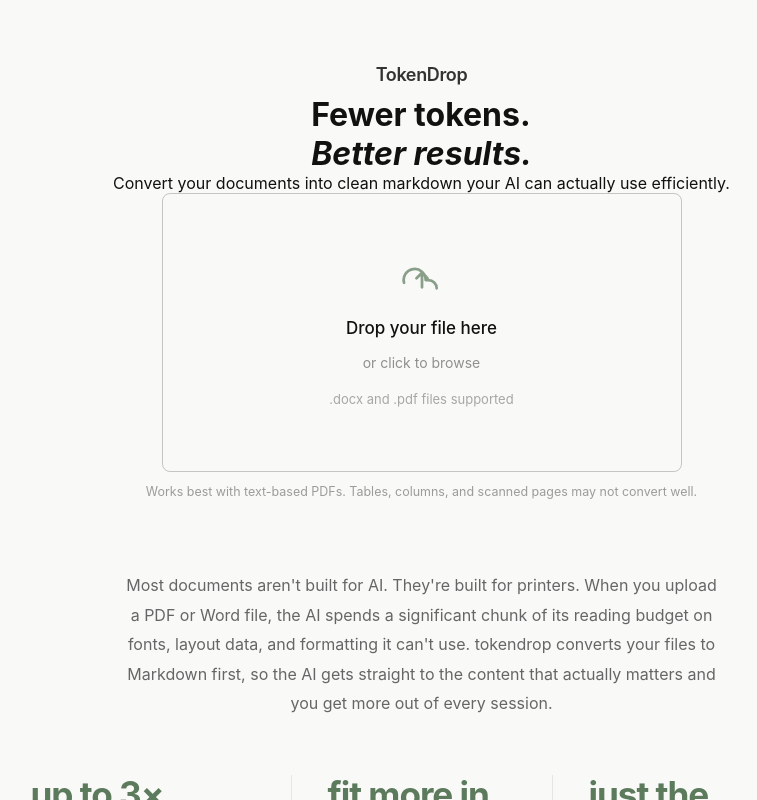
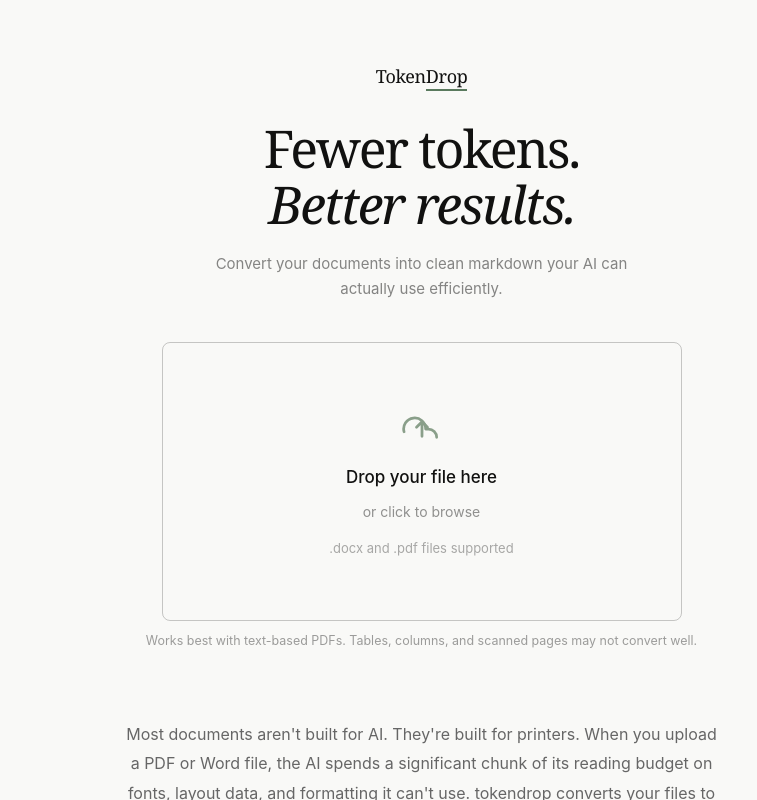
Before and after one commit to zach-ss/tokendrop, a React (Vite) app: page / in a window 1280 px wide. Shown: the whole page, without its empty margins (211-968 px from the left). Built offline with nearby package versions, Linux system fonts and the light colour scheme.

Commit message:
Refactor CSS styles for app-title and hero components
Updated font styles and adjusted margins for various elements.

```diff
--- a/src/App.css
+++ b/src/App.css
@@ -50,24 +50,43 @@
 }
 
 .app-title {
+  font-family: Georgia, 'Times New Roman', serif;
   font-size: 1.125rem;
-  font-weight: 600;
+  font-weight: 400;
   letter-spacing: -0.02em;
   color: var(--text);
-  margin-bottom: 0.625rem;
-  opacity: 0.85;
+  margin-bottom: 2rem;
 }
 
-.app-tagline {
-  font-size: 0.875rem;
+.logo-drop {
+  border-bottom: 2.5px solid #5A7A5E;
+  padding-bottom: 1px;
+}
+
+.hero-headline {
+  font-family: Georgia, 'Times New Roman', serif;
+  font-size: 3.25rem;
   font-weight: 400;
   color: var(--text);
-  opacity: 0.45;
+  line-height: 1.08;
+  letter-spacing: -0.04em;
   text-align: center;
-  max-width: 400px;
-  line-height: 1.7;
-  letter-spacing: 0.01em;
-  margin-bottom: 3rem;
+  margin: 0 0 1.25rem;
+}
+
+.hero-headline em {
+  font-style: italic;
+}
+
+.hero-sub {
+  font-family: var(--font-ui);
+  font-size: 0.9375rem;
+  color: var(--text);
+  opacity: 0.5;
+  line-height: 1.65;
+  text-align: center;
+  max-width: 420px;
+  margin: 0 auto 2.5rem;
 }
 
 .dropzone {
```
